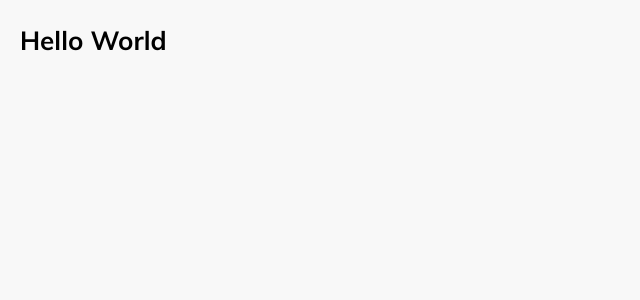
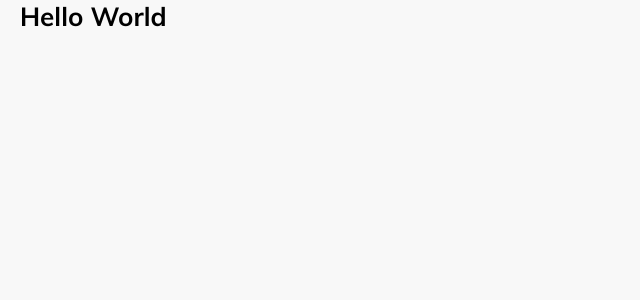
Before and after one commit to goupriver/budget-planning_client, a React (Create React App) app: page / in a window 1280 px wide. Shown: the top 300 px of the page, without its empty margins (0-640 px from the left). Built offline with nearby package versions, Linux system fonts and the light colour scheme.

Commit message:
fix(stylesheets): fixed top and bottom paddings

```diff
--- a/src/stylesheets/base.css
+++ b/src/stylesheets/base.css
@@ -46,5 +46,6 @@ h6 {
 
 body {
   background-color: var(--cream);
-  padding: 1.5rem 1.25rem;
+  padding-left: 1.25rem;
+  padding-right: 1.25rem;
 }
```
